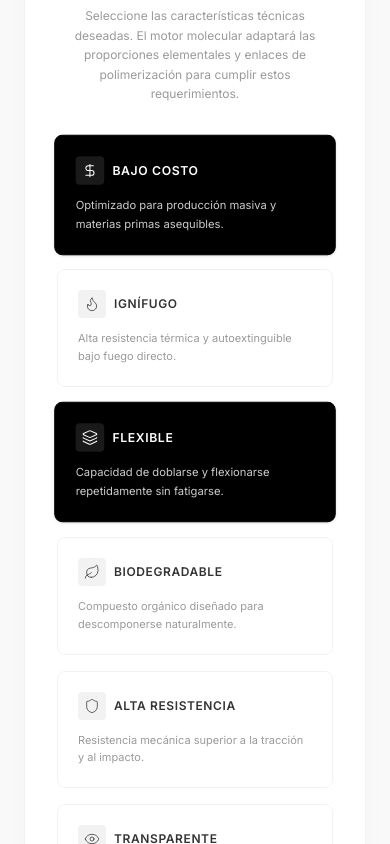
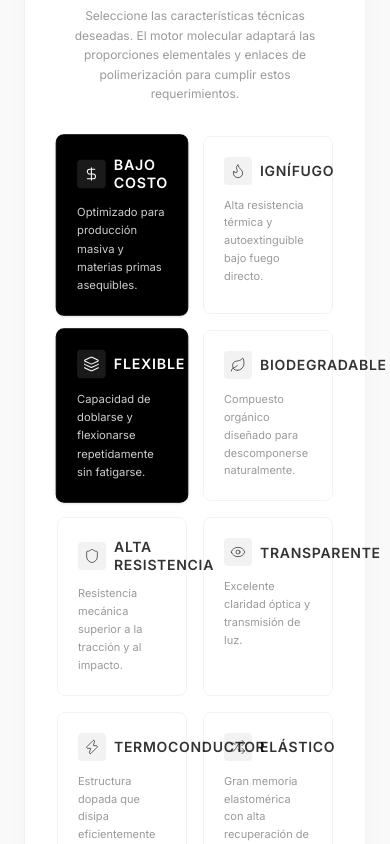
Before and after one commit to ShadowDrake-Eminence/SCM-Proyect, a Next.js app: page / in a window 390 px wide. Shown: the part 1360-2204 px from the top of the page. Built offline with nearby package versions, Linux system fonts and the light colour scheme.

Commit message:
Arreglo estetico de los textos

```diff
--- a/src/components/TagSelector.tsx
+++ b/src/components/TagSelector.tsx
@@ -55,7 +55,7 @@ export default function TagSelector({ selectedTags, onToggleTag, setHoveredTagId
         </p>
       </div>
 
-      <div className="grid grid-cols-1 sm:grid-cols-2 lg:grid-cols-4 gap-4">
+      <div className="grid grid-cols-2 md:grid-cols-3 xl:grid-cols-4 gap-4">
         {PROPERTY_TAGS.map((tag) => {
           const isSelected = selectedTags.includes(tag.id);
           return (
@@ -78,7 +78,7 @@ export default function TagSelector({ selectedTags, onToggleTag, setHoveredTagId
                 }
                 setHoveredTagId(null);
               }}
-              className={`flex flex-col p-5 rounded-lg border text-left transition-all duration-300 select-none cursor-pointer group relative ${
+              className={`min-h-[140px] h-full flex flex-col p-5 rounded-lg border text-left transition-all duration-300 select-none cursor-pointer group relative ${
                 isSelected
                   ? 'bg-black text-white dark:bg-white dark:text-black border-black dark:border-white shadow-sm scale-[1.02]'
                   : 'bg-transparent border-black/5 dark:border-white/10 hover:border-black/20 dark:hover:border-white/30 hover:bg-black/[0.01] dark:hover:bg-white/[0.01]'
@@ -92,7 +92,7 @@ export default function TagSelector({ selectedTags, onToggleTag, setHoveredTagId
                 }`}>
                   {renderIcon(tag.icon, 'w-4 h-4')}
                 </div>
-                <span className={`text-xs uppercase tracking-wider font-semibold font-sans ${
+                <span className={`break-words whitespace-normal text-sm md:text-base leading-tight uppercase tracking-wider font-semibold font-sans ${
                   isSelected ? 'text-white dark:text-black' : 'text-black/80 dark:text-white/80'
                 }`}>
                   {tag.name}
```
